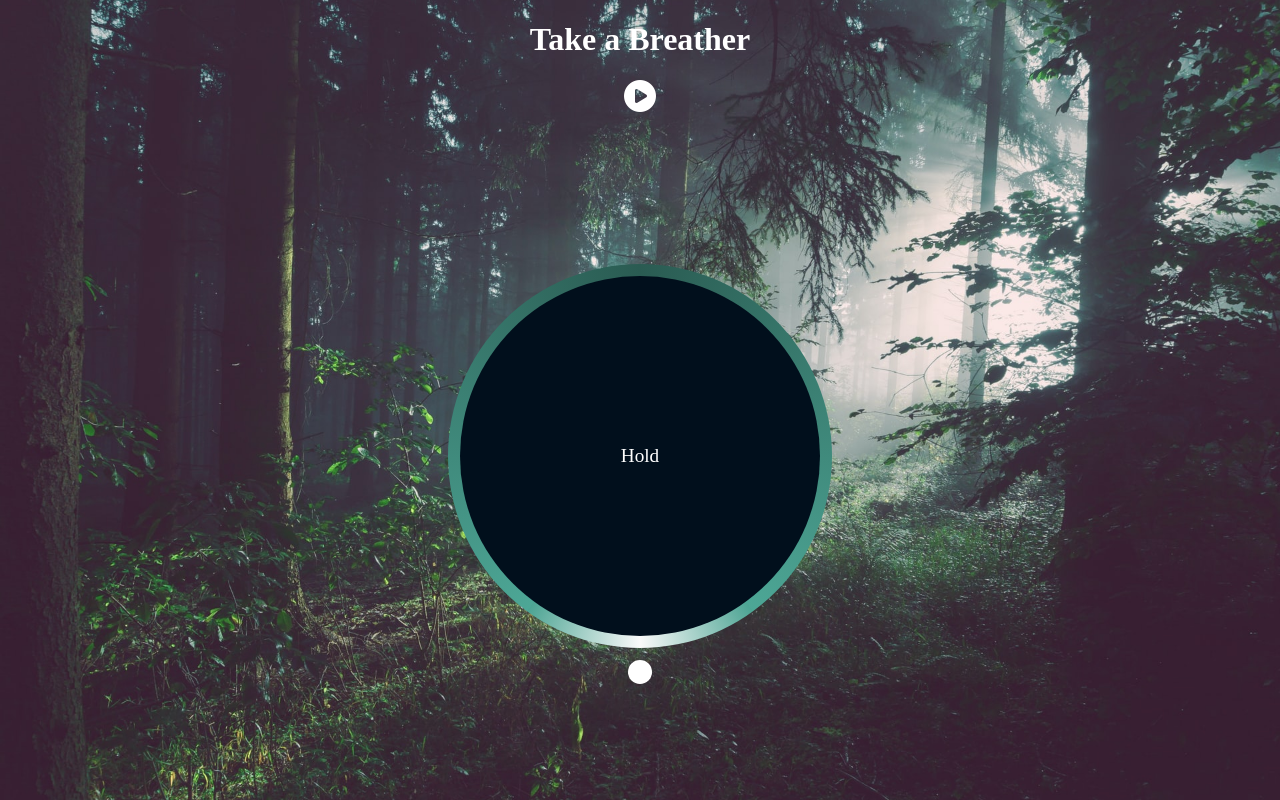
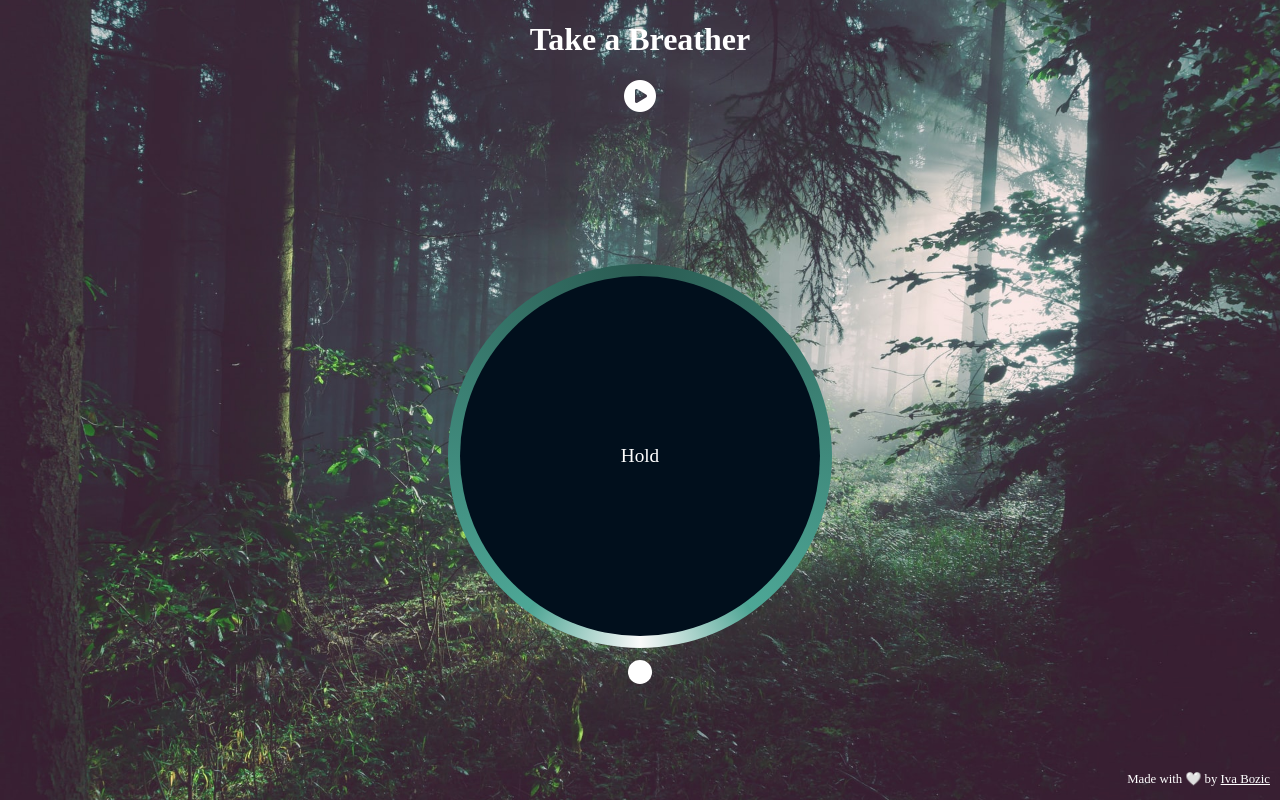
Before and after one commit to ivacodes/take-a-breather, a plain HTML site: page index.html in a window 1280 px wide. Drawn offline with Linux system fonts and the light colour scheme; a web font is replaced by a local one.

Commit message:
added footer

```diff
--- a/index.html
+++ b/index.html
@@ -27,6 +27,12 @@
       </div>
       <div class="gradient-circle"></div>
     </div>
+    <div class="footer">
+      <p>
+        Made with 🤍 by
+        <a href="https://github.com/ivacodes">Iva Bozic</a>
+      </p>
+    </div>
     <script src="script.js"></script>
   </body>
 </html>
--- a/script.js
+++ b/script.js
@@ -27,8 +27,8 @@ function breathAnimation() {
 setInterval(breathAnimation, totalTime);
 
 // audio element
+var audioElement = new Audio("./sound/forest.wav");
 
-var audioElement = new Audio("./sound/forest.wav");
 //set loop
 audioElement.loop = true;
 
--- a/style.css
+++ b/style.css
@@ -114,3 +114,17 @@ body {
 #sound-toggle {
   font-size: 2em;
 }
+
+.footer {
+  position: fixed;
+  left: 0;
+  bottom: 0;
+  width: 100%;
+  text-align: right;
+  padding-right: 10px;
+  font-size: 0.8em;
+}
+
+.footer a {
+  color: white;
+}
```
Also changed, not shown: 1 other file.
